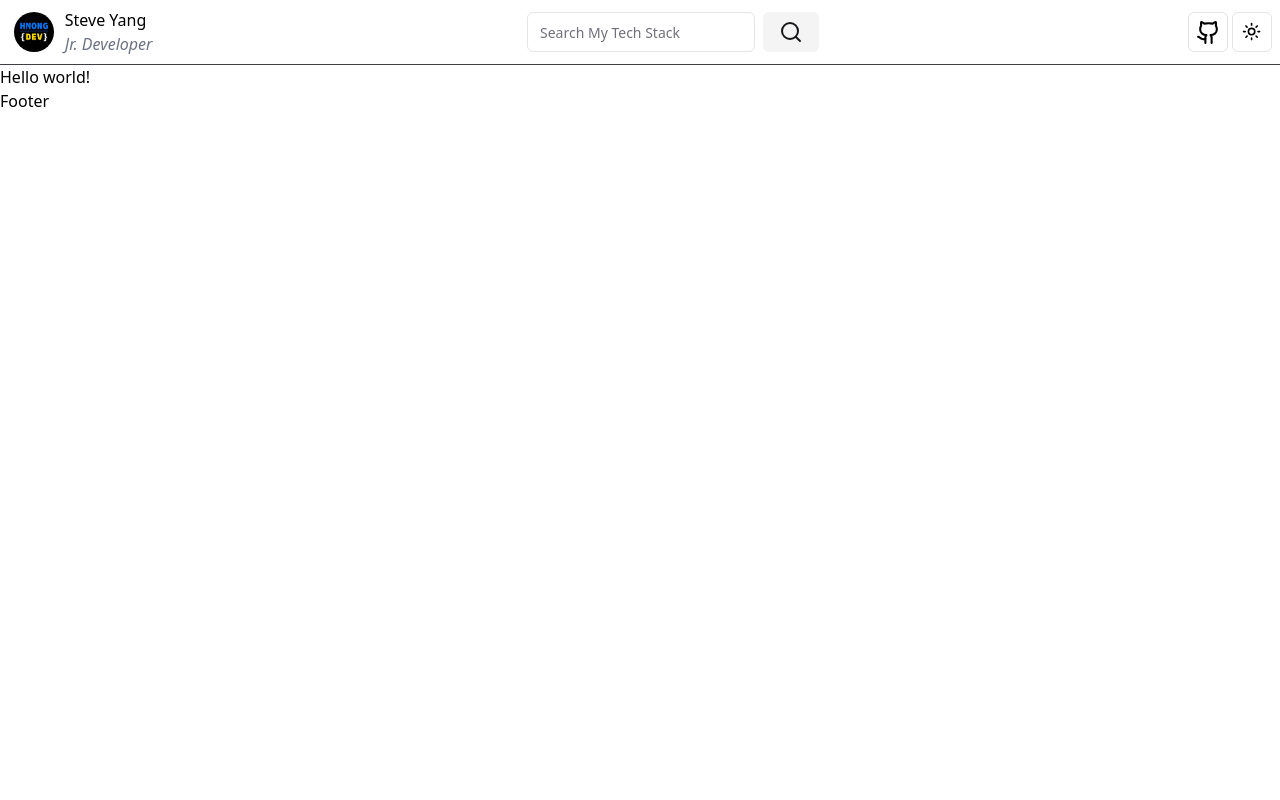
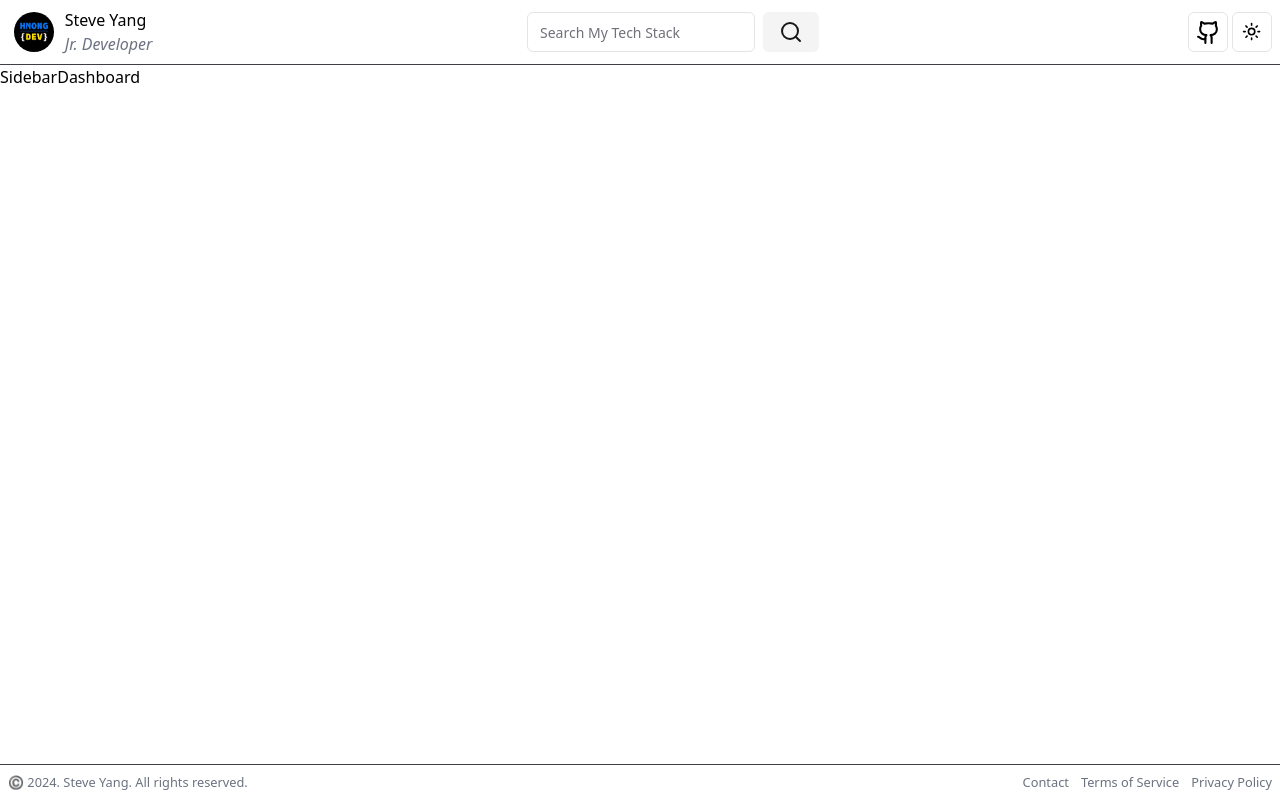
Before and after one commit to hmongdev/hmongdev-resume, a Next.js app: page / in a window 1280 px wide. Built offline with nearby package versions, Linux system fonts and the light colour scheme.

Commit message:
complete footer

```diff
--- a/app/page.tsx
+++ b/app/page.tsx
@@ -1,13 +1,18 @@
 'use client';
 
+import Dashboard from '@/components/shared/Dashboard';
 import Footer from '@/components/shared/Footer';
 import NavHeader from '@/components/shared/NavHeader';
+import Sidebar from '@/components/shared/Sidebar';
 
 const Home = () => {
 	return (
-		<div>
+		<div className="flex-col">
 			<NavHeader />
-			<h1>Hello world!</h1>
+			<div className="flex">
+				<Sidebar />
+				<Dashboard />
+			</div>
 			<Footer />
 		</div>
 	);
--- /dev/null
+++ b/components/shared/Dashboard.tsx
@@ -0,0 +1,5 @@
+const Dashboard = () => {
+	return <div>Dashboard</div>;
+};
+
+export default Dashboard;
--- a/components/shared/Footer.tsx
+++ b/components/shared/Footer.tsx
@@ -1,5 +1,22 @@
+import Link from 'next/link';
+
 const Footer = () => {
-	return <div>Footer</div>;
+	return (
+		<div className="flex justify-between items-center w-full p-2 border-t-[1px] border-zinc-700 absolute bottom-0 text-gray-500">
+			<small>©️ 2024. Steve Yang. All rights reserved.</small>
+			<div className="flex gap-3">
+				<small>
+					<Link href="/">Contact</Link>
+				</small>
+				<small>
+					<Link href="/">Terms of Service</Link>
+				</small>
+				<small>
+					<Link href="/">Privacy Policy</Link>
+				</small>
+			</div>
+		</div>
+	);
 };
 
 export default Footer;
--- /dev/null
+++ b/components/shared/Sidebar.tsx
@@ -0,0 +1,5 @@
+const Sidebar = () => {
+	return <div>Sidebar</div>;
+};
+
+export default Sidebar;
--- /dev/null
+++ b/components/ui/scroll-area.tsx
@@ -0,0 +1,48 @@
+"use client"
+
+import * as React from "react"
+import * as ScrollAreaPrimitive from "@radix-ui/react-scroll-area"
+
+import { cn } from "@/lib/utils"
+
+const ScrollArea = React.forwardRef<
+  React.ElementRef<typeof ScrollAreaPrimitive.Root>,
+  React.ComponentPropsWithoutRef<typeof ScrollAreaPrimitive.Root>
+>(({ className, children, ...props }, ref) => (
+  <ScrollAreaPrimitive.Root
+    ref={ref}
+    className={cn("relative overflow-hidden", className)}
+    {...props}
+  >
+    <ScrollAreaPrimitive.Viewport className="h-full w-full rounded-[inherit]">
+      {children}
+    </ScrollAreaPrimitive.Viewport>
+    <ScrollBar />
+    <ScrollAreaPrimitive.Corner />
+  </ScrollAreaPrimitive.Root>
+))
+ScrollArea.displayName = ScrollAreaPrimitive.Root.displayName
+
+const ScrollBar = React.forwardRef<
+  React.ElementRef<typeof ScrollAreaPrimitive.ScrollAreaScrollbar>,
+  React.ComponentPropsWithoutRef<typeof ScrollAreaPrimitive.ScrollAreaScrollbar>
+>(({ className, orientation = "vertical", ...props }, ref) => (
+  <ScrollAreaPrimitive.ScrollAreaScrollbar
+    ref={ref}
+    orientation={orientation}
+    className={cn(
+      "flex touch-none select-none transition-colors",
+      orientation === "vertical" &&
+        "h-full w-2.5 border-l border-l-transparent p-[1px]",
+      orientation === "horizontal" &&
+        "h-2.5 flex-col border-t border-t-transparent p-[1px]",
+      className
+    )}
+    {...props}
+  >
+    <ScrollAreaPrimitive.ScrollAreaThumb className="relative flex-1 rounded-full bg-zinc-200 dark:bg-zinc-800" />
+  </ScrollAreaPrimitive.ScrollAreaScrollbar>
+))
+ScrollBar.displayName = ScrollAreaPrimitive.ScrollAreaScrollbar.displayName
+
+export { ScrollArea, ScrollBar }
--- a/package.json
+++ b/package.json
@@ -11,6 +11,7 @@
   "dependencies": {
     "@radix-ui/react-dropdown-menu": "^2.0.6",
     "@radix-ui/react-navigation-menu": "^1.1.4",
+    "@radix-ui/react-scroll-area": "^1.0.5",
     "@radix-ui/react-slot": "^1.0.2",
     "@vercel/postgres": "^0.7.2",
     "class-variance-authority": "^0.7.0",
```
Also changed, not shown: 1 other file (tests, documents, lock files or other folders).
